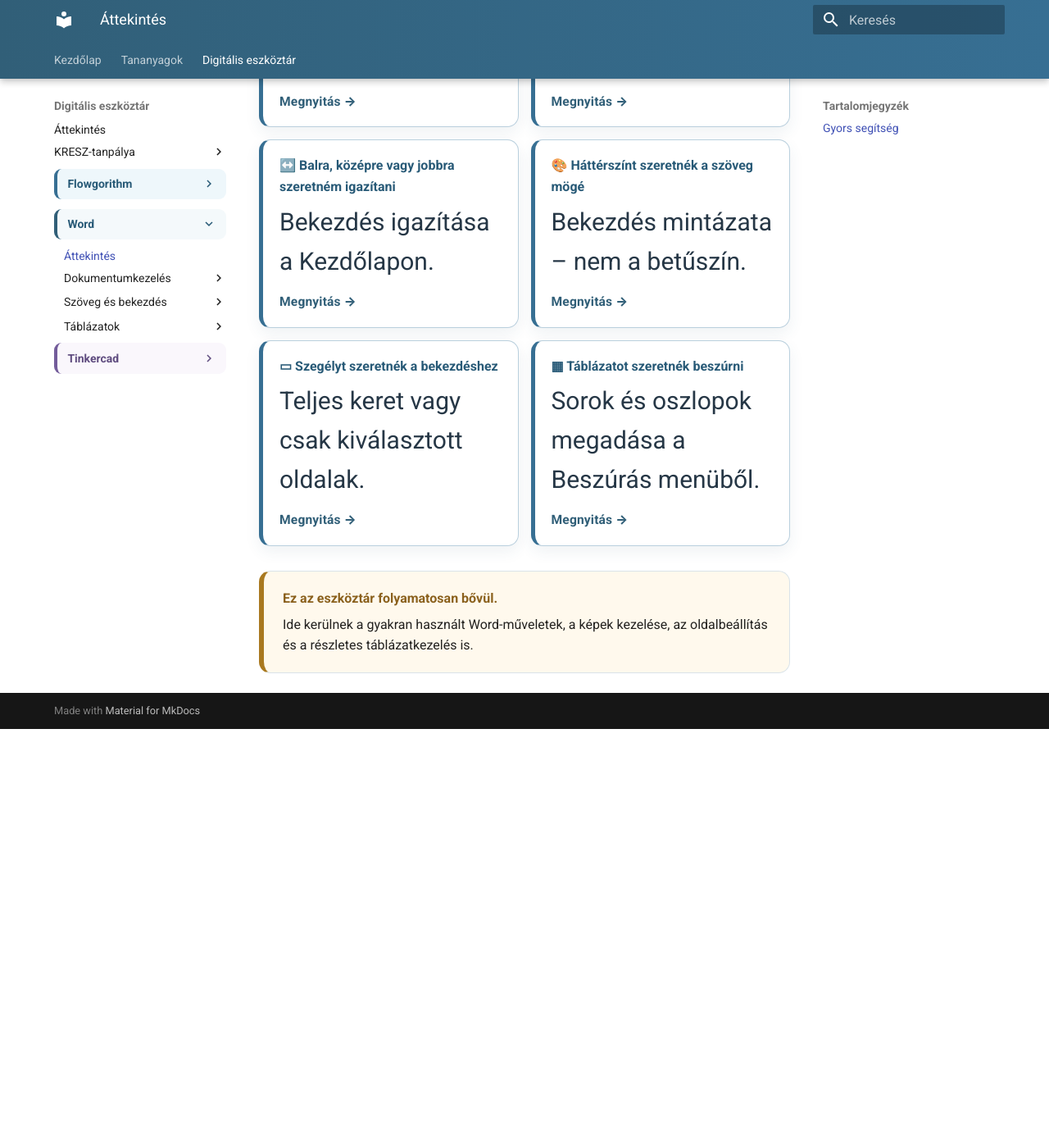
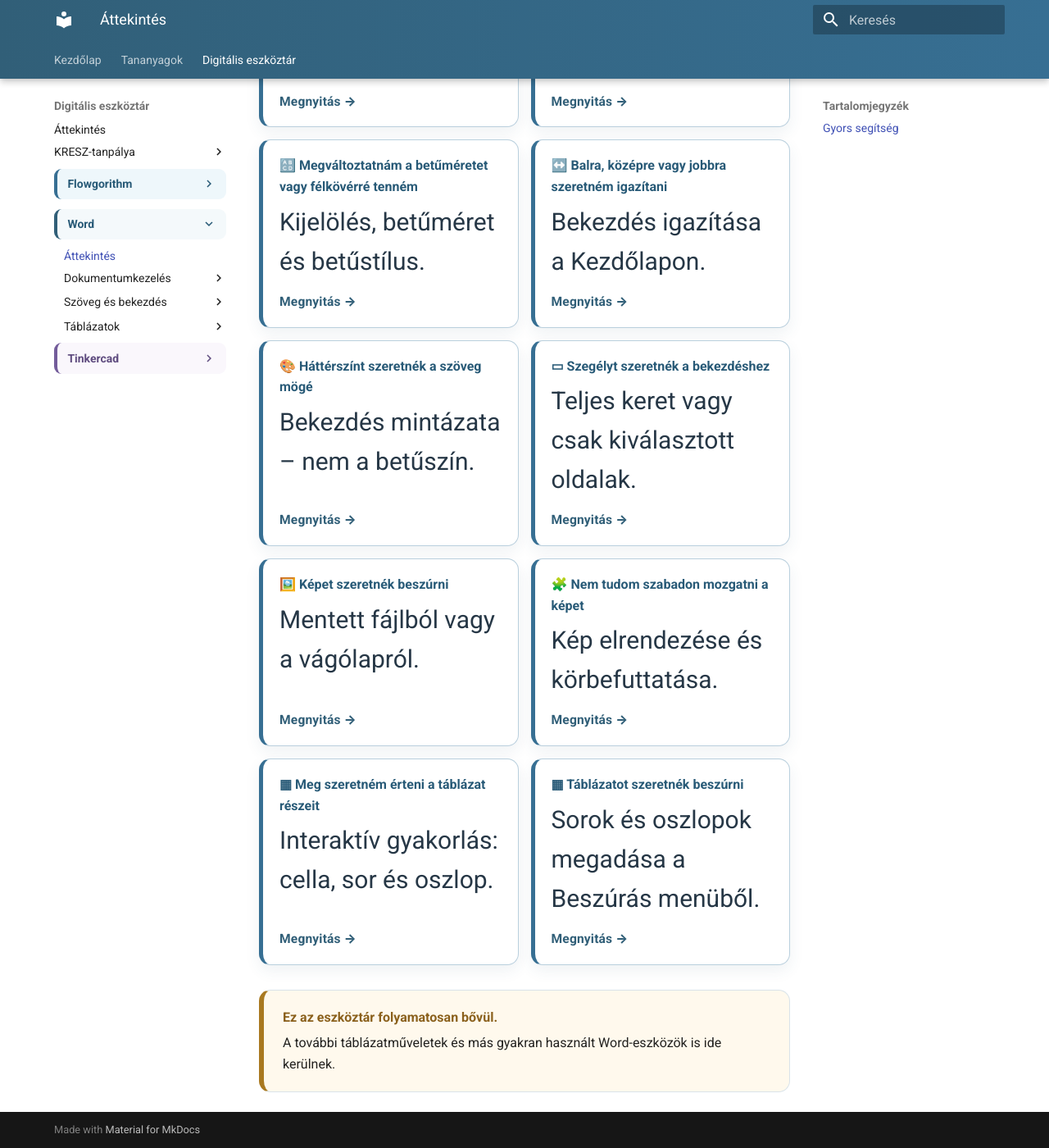
Before and after one commit to bsuszter/digitalis-eszkoztar, an MkDocs documentation site: the page built from docs/eszkoztar/word/index.md, in a window 1280 px wide and 1400 px high, scrolled down 827 px. Shown: the whole window at 82% size. Built offline with MkDocs 1.6.1 and Material for MkDocs 9.7.7, drawn with Linux system fonts in a browser that asks for light colours; before the commit the page ends 1716 px from its top, so only the background shows below that; some of the changed text lies outside the part shown.

Commit message:
Bővítsd a Word eszköztár kezdőoldalát

```diff
--- a/docs/eszkoztar/word/index.md
+++ b/docs/eszkoztar/word/index.md
@@ -13,11 +13,15 @@
 
 <div class="need-grid">
   <a class="need-card" href="mentes/"><strong>💾 El szeretném menteni a dokumentumot</strong><span>Első mentés, jó fájlnév és megfelelő hely.</span></a>
+  <a class="need-card" href="oldalbeallitas/"><strong>📄 Be szeretném állítani az oldalt</strong><span>Tájolás, margók, oldalméret és vonalzó.</span></a>
   <a class="need-card" href="betumeret-felkover/"><strong>🔠 Megváltoztatnám a betűméretet vagy félkövérré tenném</strong><span>Kijelölés, betűméret és betűstílus.</span></a>
   <a class="need-card" href="igazitas/"><strong>↔️ Balra, középre vagy jobbra szeretném igazítani</strong><span>Bekezdés igazítása a Kezdőlapon.</span></a>
   <a class="need-card" href="mintazat/"><strong>🎨 Háttérszínt szeretnék a szöveg mögé</strong><span>Bekezdés mintázata – nem a betűszín.</span></a>
   <a class="need-card" href="szegely/"><strong>▭ Szegélyt szeretnék a bekezdéshez</strong><span>Teljes keret vagy csak kiválasztott oldalak.</span></a>
+  <a class="need-card" href="kep-beszurasa/"><strong>🖼️ Képet szeretnék beszúrni</strong><span>Mentett fájlból vagy a vágólapról.</span></a>
+  <a class="need-card" href="kep-elrendezese/"><strong>🧩 Nem tudom szabadon mozgatni a képet</strong><span>Kép elrendezése és körbefuttatása.</span></a>
+  <a class="need-card" href="tablazat-alapfogalmak/"><strong>▦ Meg szeretném érteni a táblázat részeit</strong><span>Interaktív gyakorlás: cella, sor és oszlop.</span></a>
   <a class="need-card" href="tablazat-letrehozasa/"><strong>▦ Táblázatot szeretnék beszúrni</strong><span>Sorok és oszlopok megadása a Beszúrás menüből.</span></a>
 </div>
 
-<div class="quick-note"><strong>Ez az eszköztár folyamatosan bővül.</strong><span>Ide kerülnek a gyakran használt Word-műveletek, a képek kezelése, az oldalbeállítás és a részletes táblázatkezelés is.</span></div>
+<div class="quick-note"><strong>Ez az eszköztár folyamatosan bővül.</strong><span>A további táblázatműveletek és más gyakran használt Word-eszközök is ide kerülnek.</span></div>
```
